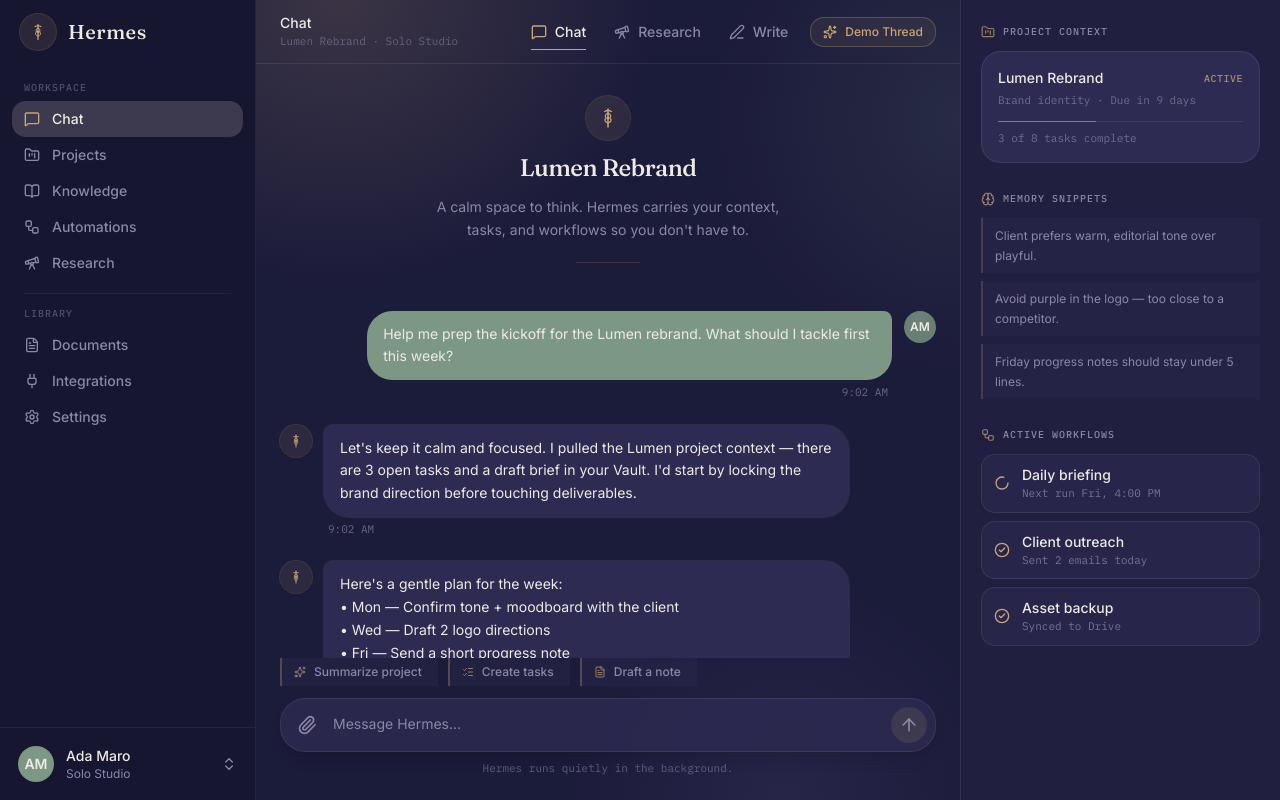
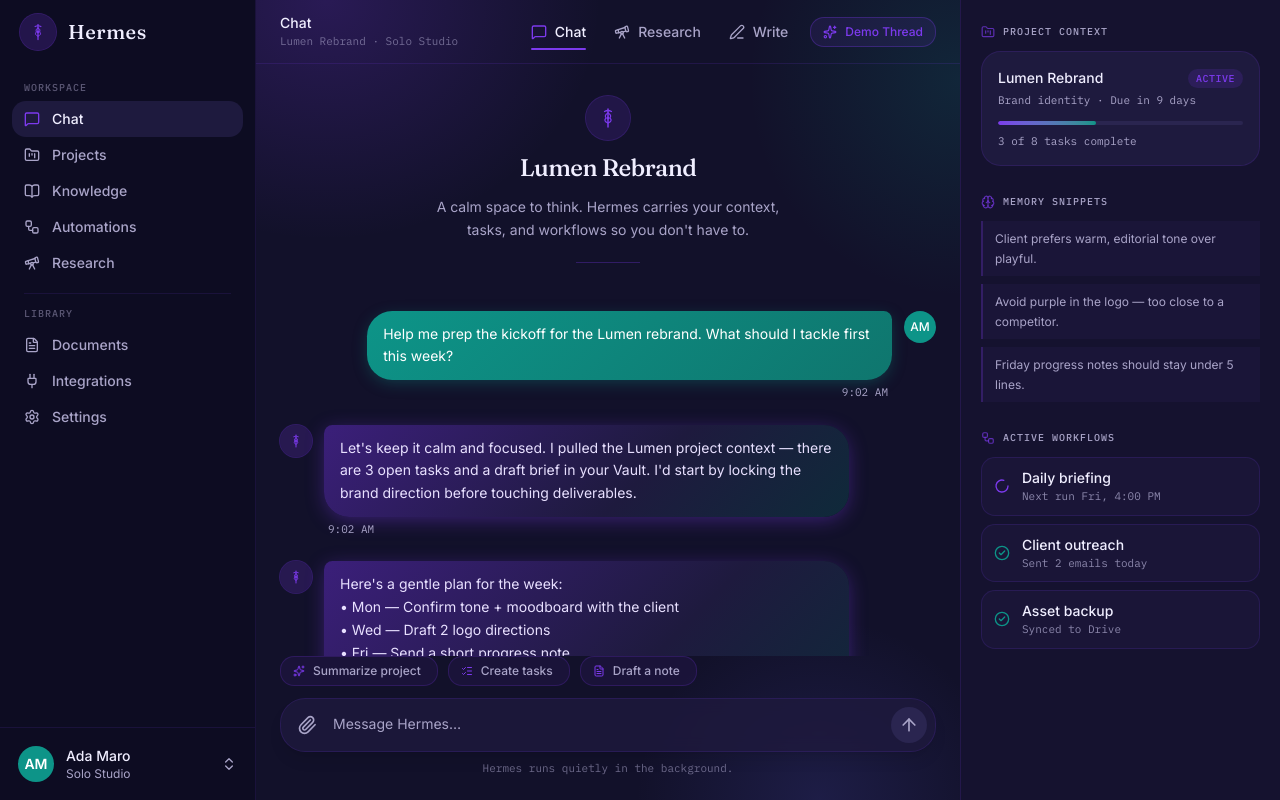
Before and after one commit to danapandaa-tech/hermes-saas-app, a Next.js app: page / in a window 1280 px wide. Built offline with nearby package versions, Linux system fonts and the light colour scheme.

Commit message:
feat: update global theme to vibrant indigo/teal system
Co-authored-by: danapandaa-tech <228581326+danapandaa-tech@users.noreply.github.com>

```diff
--- a/app/globals.css
+++ b/app/globals.css
@@ -52,62 +52,68 @@
 .dark {
   color-scheme: dark;
 
-  /* Hermes Dusk/Twilight Token System */
-  /* Base: Dusk indigo, not void-black */
-  --background: #1b1b3a;
-  --foreground: #edeae3;
+  /* ─── Hermes Vibrant Indigo/Teal System ─── */
 
-  /* Panel: Muted violet-slate */
-  --card: #2e2b52;
-  --card-foreground: #edeae3;
-  --popover: #2e2b52;
-  --popover-foreground: #edeae3;
+  /* Deep indigo-black base — rich, not flat */
+  --background: #12112a;
+  /* Bright parchment — 11.5:1 contrast on background */
+  --foreground: #f0eeff;
 
-  /* Primary: Not used (Accent = Aged gold instead) */
-  --primary: #c9a574;
-  --primary-foreground: #1b1b3a;
+  /* Lifted indigo panel — readable depth */
+  --card: #1e1a3e;
+  --card-foreground: #f0eeff;
+  --popover: #252047;
+  --popover-foreground: #f0eeff;
 
-  /* Secondary: Calm sage (muted green) */
-  --secondary: #7c9885;
-  --secondary-foreground: #edeae3;
+  /* Vivid violet — primary brand identity */
+  --primary: #7c3aed;
+  --primary-foreground: #ffffff;
 
-  /* Muted text: Dusty lavender-gray */
-  --muted: #3d3a4f;
-  --muted-foreground: #8b87a6;
+  /* Warm teal — user bubbles, calm interactions */
+  --secondary: #0d9488;
+  --secondary-foreground: #ffffff;
 
-  /* Accent: Aged gold/brass (sparingly) */
-  --accent: #c9a574;
-  --accent-foreground: #1b1b3a;
+  /* Muted surface — slightly lighter than card */
+  --muted: #2a2550;
+  /* Lifted lavender-gray — passes 4.5:1 on #12112a */
+  --muted-foreground: #a9a4c8;
 
-  /* Destructive warning */
-  --destructive: #e74c3c;
+  /* Accent = vivid violet (matches primary) */
+  --accent: #7c3aed;
+  --accent-foreground: #ffffff;
 
-  /* Borders: Subtle, transparent white */
-  --border: rgb(255 255 255 / 0.08);
-  --input: rgb(255 255 255 / 0.1);
+  /* Destructive */
+  --destructive: #f87171;
 
-  /* Ring/focus: Aged gold */
-  --ring: #c9a574;
+  /* Borders — subtle violet tint */
+  --border: rgb(124 58 237 / 0.15);
+  --input: rgb(240 238 255 / 0.1);
 
-  /* Charts: Muted palette */
-  --chart-1: #c9a574;
-  --chart-2: #7c9885;
-  --chart-3: #3d3a4f;
-  --chart-4: #8b87a6;
-  --chart-5: #2e2b52;
+  /* Ring/focus: vivid violet */
+  --ring: #7c3aed;
+
+  /* Charts */
+  --chart-1: #7c3aed;
+  --chart-2: #0d9488;
+  --chart-3: #6366f1;
+  --chart-4: #a78bfa;
+  --chart-5: #2dd4bf;
 
   /* Border radius */
   --radius: 0.875rem;
 
-  /* Sidebar: Slightly darker than background for depth */
-  --sidebar: #161630;
-  --sidebar-foreground: #edeae3;
-  --sidebar-primary: #c9a574;
-  --sidebar-primary-foreground: #1b1b3a;
-  --sidebar-accent: #3d3a4f;
-  --sidebar-accent-foreground: #edeae3;
-  --sidebar-border: rgb(255 255 255 / 0.06);
-  --sidebar-ring: #c9a574;
+  /* Gold warmth — available as CSS variable for selective use */
+  --gold: #c9a574;
+
+  /* Sidebar — darkest layer */
+  --sidebar: #0d0c22;
+  --sidebar-foreground: #f0eeff;
+  --sidebar-primary: #7c3aed;
+  --sidebar-primary-foreground: #ffffff;
+  --sidebar-accent: #1e1a3e;
+  --sidebar-accent-foreground: #f0eeff;
+  --sidebar-border: rgb(124 58 237 / 0.12);
+  --sidebar-ring: #7c3aed;
 }
 
 @layer base {
@@ -126,10 +132,20 @@
   font-family: var(--font-heading);
 }
 
-/* atmospheric dusk glow — stronger, still not a wash */
+/* vivid violet + teal aurora behind the chat workspace */
 @utility hermes-aurora {
   background-image:
-    radial-gradient(70% 55% at 12% 0%, rgb(201 165 116 / 0.18), transparent 65%),
-    radial-gradient(55% 50% at 100% 15%, rgb(124 152 133 / 0.13), transparent 65%),
-    radial-gradient(45% 40% at 75% 100%, rgb(46 43 82 / 0.6), transparent 70%);
+    radial-gradient(65% 50% at 10% 0%, rgb(124 58 237 / 0.22), transparent 60%),
+    radial-gradient(50% 45% at 100% 10%, rgb(13 148 136 / 0.16), transparent 60%),
+    radial-gradient(40% 35% at 80% 100%, rgb(99 102 241 / 0.14), transparent 65%);
 }
+
+/* Violet-to-teal gradient for Hermes reply bubbles */
+@utility hermes-reply-bubble {
+  background: linear-gradient(135deg, #3b1f7a 0%, #1e1a3e 60%, #0f2a3a 100%);
+}
+
+/* Teal gradient for user bubbles */
+@utility hermes-user-bubble {
+  background: linear-gradient(135deg, #0d9488 0%, #0f766e 100%);
+}
--- a/app/page.tsx
+++ b/app/page.tsx
@@ -44,7 +44,7 @@ export default function Page() {
               ref={sendButtonRef}
               type="button"
               onClick={handleThreadDemo}
-              className="flex items-center gap-2 rounded-lg border border-accent/30 bg-accent/8 px-3 py-1.5 text-xs font-medium text-accent transition-colors hover:bg-accent/15"
+              className="flex items-center gap-2 rounded-lg border border-primary/30 bg-primary/10 px-3 py-1.5 text-xs font-medium text-primary transition-colors hover:bg-primary/20"
               title="Demo: See The Thread animation when a task is created"
             >
               <Sparkles className="size-3.5" />
--- a/components/hermes/chat-input.tsx
+++ b/components/hermes/chat-input.tsx
@@ -23,9 +23,9 @@ export function ChatInput() {
               key={action.label}
               type="button"
               onClick={() => setValue((v) => (v ? v : action.label))}
-              className="flex items-center gap-2 border-l-2 border-accent/30 bg-card/40 pl-3 pr-4 py-1.5 text-xs font-medium text-muted-foreground transition-colors hover:border-accent/70 hover:bg-card/70 hover:text-foreground"
+              className="flex items-center gap-2 rounded-lg border border-primary/20 bg-primary/8 pl-3 pr-4 py-1.5 text-xs font-medium text-muted-foreground transition-all hover:border-primary/50 hover:bg-primary/15 hover:text-foreground"
             >
-              <Icon className="size-3 text-accent/70" />
+              <Icon className="size-3 text-primary" />
               {action.label}
             </button>
           )
@@ -37,7 +37,7 @@ export function ChatInput() {
           e.preventDefault()
           setValue("")
         }}
-        className="flex items-end gap-2 rounded-2xl border border-border bg-card/80 p-2 shadow-lg backdrop-blur transition-colors focus-within:border-accent/50"
+        className="flex items-end gap-2 rounded-2xl border border-border bg-card/80 p-2 shadow-lg backdrop-blur transition-all focus-within:border-primary/60 focus-within:shadow-primary/10 focus-within:shadow-xl"
       >
         <label className="flex size-9 shrink-0 cursor-pointer items-center justify-center rounded-xl text-muted-foreground transition-colors hover:bg-secondary hover:text-foreground">
           <Paperclip className="size-5" />
@@ -59,7 +59,7 @@ export function ChatInput() {
           className={cn(
             "flex size-9 shrink-0 items-center justify-center rounded-xl transition-colors",
             value.trim()
-              ? "bg-accent text-accent-foreground hover:opacity-90"
+              ? "bg-primary text-white shadow-md shadow-primary/30 hover:bg-primary/90"
               : "bg-muted text-muted-foreground",
           )}
         >
--- a/components/hermes/chat-stream.tsx
+++ b/components/hermes/chat-stream.tsx
@@ -59,8 +59,8 @@ export function ChatStream() {
   return (
     <div className="mx-auto flex w-full max-w-3xl flex-col gap-6 px-4 py-8 sm:px-6">
       <div className="flex flex-col items-center gap-3 pb-6 text-center">
-        <div className="flex size-11 items-center justify-center rounded-2xl bg-accent/10 ring-1 ring-accent/20">
-          <HermesMark className="size-6 text-accent" />
+        <div className="flex size-11 items-center justify-center rounded-2xl bg-primary/15 ring-1 ring-primary/30">
+          <HermesMark className="size-6 text-primary" />
         </div>
         {/* Fraunces only here: the session title is the one display moment */}
         <h1 className="font-heading text-balance text-2xl font-medium tracking-tight text-foreground">
@@ -70,7 +70,7 @@ export function ChatStream() {
           A calm space to think. Hermes carries your context, tasks, and workflows so you don&apos;t have to.
         </p>
         {/* Hairline rule beneath the header block */}
-        <div className="mt-2 h-px w-16 bg-accent/20" />
+        <div className="mt-2 h-px w-16 bg-primary/30" />
       </div>
 
       {messages.map((message) => (
@@ -88,15 +88,15 @@ function MessageBubble({ message }: { message: Message }) {
         className={cn(
           "flex size-8 shrink-0 items-center justify-center rounded-full text-xs font-semibold",
           isUser
-            ? "bg-secondary/80 text-secondary-foreground"
-            : "bg-accent/10 text-accent ring-1 ring-accent/20",
+            ? "bg-secondary text-white"
+            : "bg-primary/20 text-primary ring-1 ring-primary/30",
         )}
         aria-hidden="true"
       >
         {isUser ? (
-          <span>AM</span>
+          <span className="font-medium">AM</span>
         ) : (
-          <HermesMark className="size-4 text-accent" />
+          <HermesMark className="size-4 text-primary" />
         )}
       </div>
       <div className={cn("flex max-w-[80%] flex-col gap-1", isUser ? "items-end" : "items-start")}>
@@ -104,13 +104,18 @@ function MessageBubble({ message }: { message: Message }) {
           className={cn(
             "whitespace-pre-line rounded-2xl px-4 py-3 text-sm leading-relaxed",
             isUser
-              ? "rounded-tr-sm bg-secondary text-secondary-foreground"
-              : "rounded-tl-sm bg-card text-card-foreground ring-1 ring-border",
+              ? "rounded-tr-sm text-white shadow-md"
+              : "rounded-tl-sm text-[#e8e0ff] shadow-md ring-1 ring-white/[0.08]",
           )}
+          style={
+            isUser
+              ? { background: "linear-gradient(135deg, #0d9488 0%, #0f766e 100%)", boxShadow: "0 4px 16px -2px rgba(13,148,136,0.35)" }
+              : { background: "linear-gradient(135deg, #3b1f7a 0%, #1e1a3e 60%, #0f2a3a 100%)", boxShadow: "0 4px 20px -2px rgba(124,58,237,0.4)" }
+          }
         >
           {message.content}
         </div>
-        <span className="px-1 font-mono text-[11px] text-muted-foreground/70">{message.time}</span>
+        <span className="px-1 font-mono text-[11px] text-muted-foreground">{message.time}</span>
       </div>
     </div>
   )
--- a/components/hermes/context-panel.tsx
+++ b/components/hermes/context-panel.tsx
@@ -21,15 +21,15 @@ export function ContextPanel() {
         <div className="rounded-xl border border-border bg-card p-4">
           <div className="flex items-center justify-between">
             <p className="text-sm font-medium text-card-foreground">Lumen Rebrand</p>
-            <span className="font-mono text-[10px] font-medium uppercase tracking-wider text-accent/80">
+            <span className="rounded-full bg-primary/15 px-2 py-0.5 font-mono text-[10px] font-medium uppercase tracking-wider text-primary">
               Active
             </span>
           </div>
-          <p className="mt-1 font-mono text-[11px] text-muted-foreground/70">Brand identity · Due in 9 days</p>
-          <div className="mt-3 h-px w-full overflow-hidden bg-border">
-            <div className="h-full w-2/5 bg-accent/60" />
+          <p className="mt-1 font-mono text-[11px] text-muted-foreground">Brand identity · Due in 9 days</p>
+          <div className="mt-3 h-1 w-full overflow-hidden rounded-full bg-muted">
+            <div className="h-full w-2/5 rounded-full bg-gradient-to-r from-primary to-secondary" />
           </div>
-          <p className="mt-2 font-mono text-[11px] text-muted-foreground/70">3 of 8 tasks complete</p>
+          <p className="mt-2 font-mono text-[11px] text-muted-foreground">3 of 8 tasks complete</p>
         </div>
       </Section>
 
@@ -39,7 +39,7 @@ export function ContextPanel() {
           {memorySnippets.map((snippet) => (
             <li
               key={snippet}
-              className="border-l-2 border-accent/20 bg-card/30 pl-3 pr-2 py-2 text-xs leading-relaxed text-muted-foreground hover:border-accent/50 hover:text-foreground/80 transition-colors cursor-default"
+              className="border-l-2 border-primary/25 bg-primary/5 pl-3 pr-2 py-2 text-xs leading-relaxed text-muted-foreground transition-colors hover:border-primary/60 hover:text-foreground cursor-default"
             >
               {snippet}
             </li>
@@ -56,9 +56,9 @@ export function ContextPanel() {
               className="flex items-center gap-3 rounded-lg border border-border bg-card/60 px-3 py-2.5"
             >
               {wf.status === "running" ? (
-                <Loader2 className="size-4 shrink-0 animate-spin text-accent" />
+                <Loader2 className="size-4 shrink-0 animate-spin text-primary" />
               ) : (
-                <CheckCircle2 className="size-4 shrink-0 text-accent" />
+                <CheckCircle2 className="size-4 shrink-0 text-secondary" />
               )}
               <div className="min-w-0">
                 <p className="truncate text-sm font-medium text-card-foreground">{wf.name}</p>
@@ -84,7 +84,7 @@ function Section({
   return (
     <section className={cn("mb-7")}>
       <div className="mb-3 flex items-center gap-2">
-        <Icon className="size-3.5 text-accent/70" />
+        <Icon className="size-3.5 text-primary/70" />
         <h2 className="font-mono text-[10px] font-medium uppercase tracking-widest text-muted-foreground">{title}</h2>
       </div>
       {children}
--- a/components/hermes/mode-toggle.tsx
+++ b/components/hermes/mode-toggle.tsx
@@ -41,12 +41,12 @@ export function ModeToggle({
                 : "text-muted-foreground hover:text-foreground",
             )}
           >
-            <Icon className={cn("size-4", isActive ? "text-accent" : "")} />
+            <Icon className={cn("size-4", isActive ? "text-primary" : "")} />
             <span className="hidden sm:block">{mode.label}</span>
             {/* Underline indicator */}
             {isActive && (
               <span
-                className="absolute bottom-0 left-3.5 right-3.5 h-px bg-accent"
+                className="absolute bottom-0 left-3.5 right-3.5 h-0.5 rounded-full bg-primary"
                 aria-hidden="true"
               />
             )}
--- a/components/hermes/nav-sidebar.tsx
+++ b/components/hermes/nav-sidebar.tsx
@@ -37,8 +37,8 @@ export function NavSidebar() {
     <aside className="flex h-full w-16 flex-col border-r border-sidebar-border bg-sidebar lg:w-64">
       {/* Logo */}
       <div className="flex h-16 items-center gap-3 px-3 lg:px-5">
-        <div className="flex size-9 shrink-0 items-center justify-center rounded-xl bg-accent/12 ring-1 ring-accent/25">
-          <HermesMark className="size-5 text-accent" />
+        <div className="flex size-9 shrink-0 items-center justify-center rounded-xl bg-primary/20 ring-1 ring-primary/35">
+          <HermesMark className="size-5 text-primary" />
         </div>
         <span className="hidden font-heading text-xl font-medium tracking-wide text-sidebar-foreground lg:block">
           Hermes
@@ -79,7 +79,7 @@ export function NavSidebar() {
                 className="flex w-full items-center justify-between rounded-lg px-3 py-2 text-sm text-popover-foreground hover:bg-sidebar-accent"
               >
                 {ws}
-                {workspace === ws && <Check className="size-4 text-accent" />}
+                {workspace === ws && <Check className="size-4 text-primary" />}
               </button>
             ))}
           </div>
@@ -89,7 +89,7 @@ export function NavSidebar() {
           onClick={() => setSwitcherOpen((o) => !o)}
           className="flex w-full items-center gap-3 rounded-xl p-1.5 text-left transition-colors hover:bg-sidebar-accent/60"
         >
-          <div className="flex size-9 shrink-0 items-center justify-center rounded-full bg-secondary text-sm font-semibold text-secondary-foreground">
+          <div className="flex size-9 shrink-0 items-center justify-center rounded-full bg-secondary text-sm font-semibold text-white">
             AM
           </div>
           <div className="hidden min-w-0 flex-1 lg:block">
@@ -129,7 +129,7 @@ function NavItem({
       <Icon
         className={cn(
           "size-4 shrink-0 transition-colors",
-          isActive ? "text-accent" : "text-muted-foreground group-hover:text-sidebar-foreground",
+          isActive ? "text-primary" : "text-muted-foreground group-hover:text-sidebar-foreground",
         )}
       />
       <span className="hidden lg:block">{item.label}</span>
```
